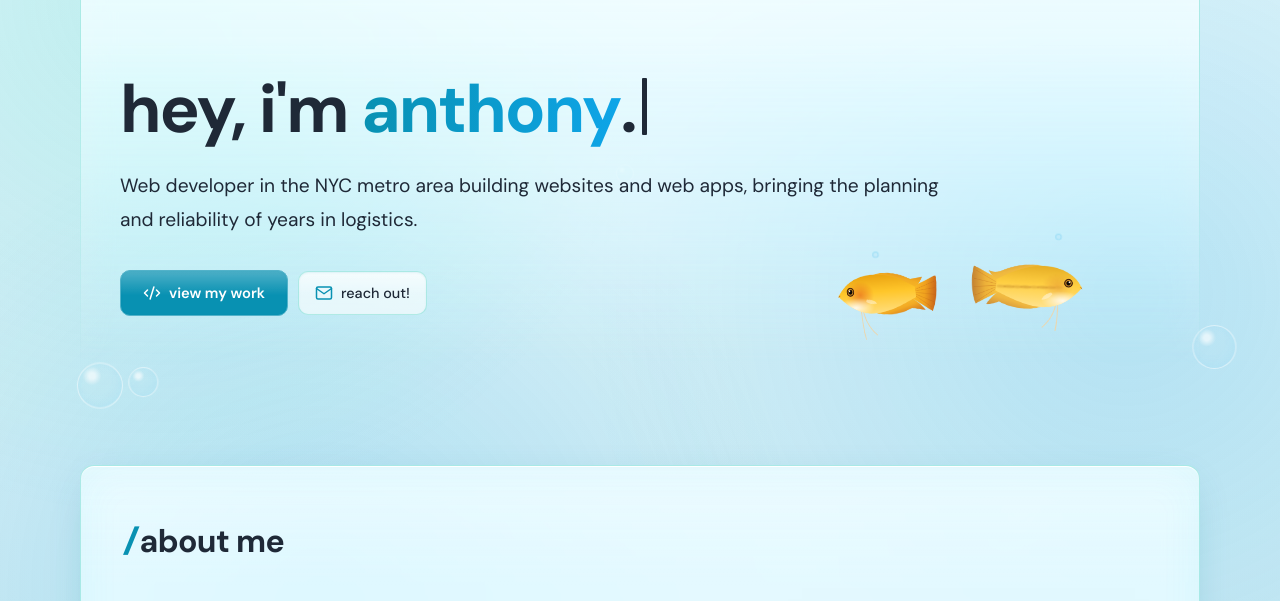
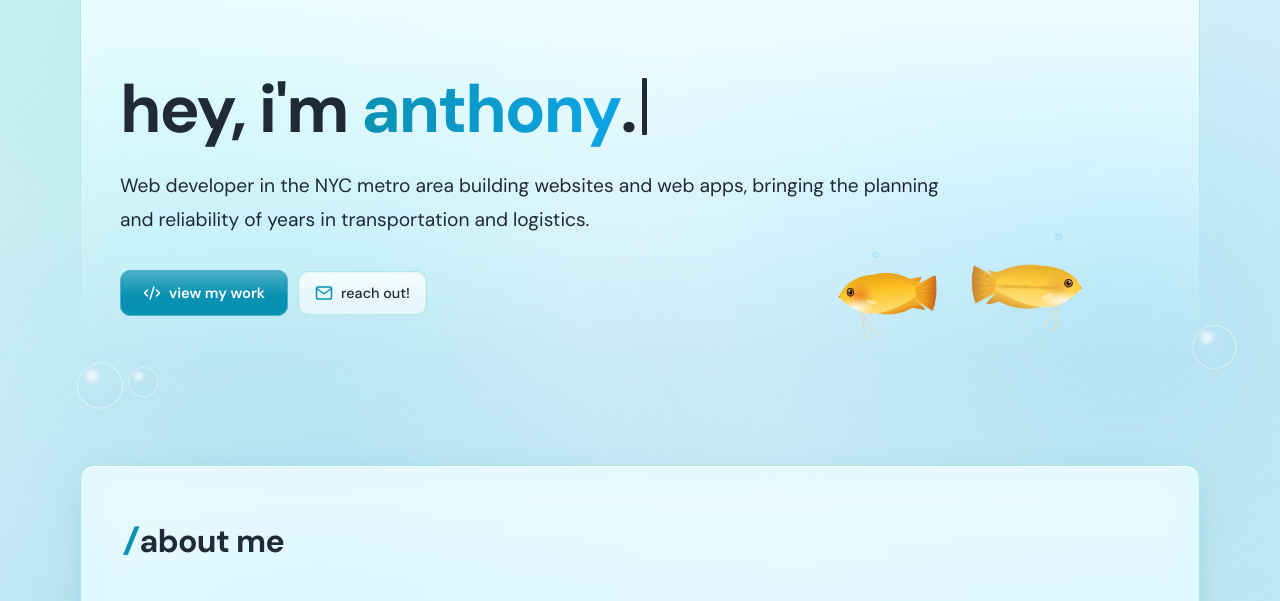
Before and after one commit to AnthonyDanRivera/AnthonyDanRivera-Portfolio-Website, a plain HTML site: page index.html in a window 1280 px wide. Shown: the part 147-748 px from the top of the page. Drawn offline with nearby package versions, Linux system fonts and the light colour scheme.

Commit message:
Mention transportation in the hero and update the resume
- Say "transportation and logistics" in the hero intro
- Replace the resume PDF with the latest version

Co-Authored-By: Claude Opus 5.5 <noreply@anthropic.com>

```diff
--- a/index.html
+++ b/index.html
@@ -104,7 +104,7 @@
       </h1>
       <p class="hero__lead reveal">
         Web developer in the NYC metro area building websites and web apps,
-        bringing the planning and reliability of years in logistics.
+        bringing the planning and reliability of years in transportation and logistics.
       </p>
       <!-- The main button, then a quick way to get in touch -->
       <div class="hero__cta socials reveal">
```
Also changed, not shown: 1 other file.
